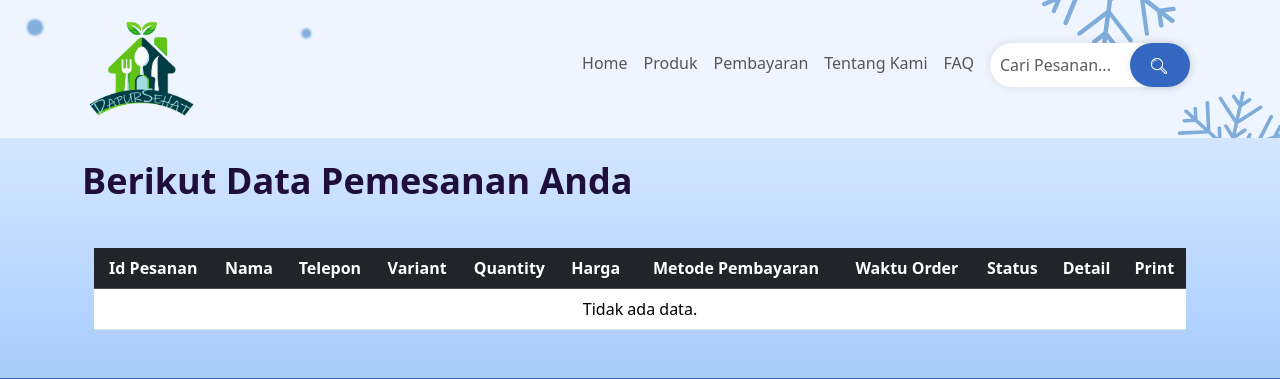
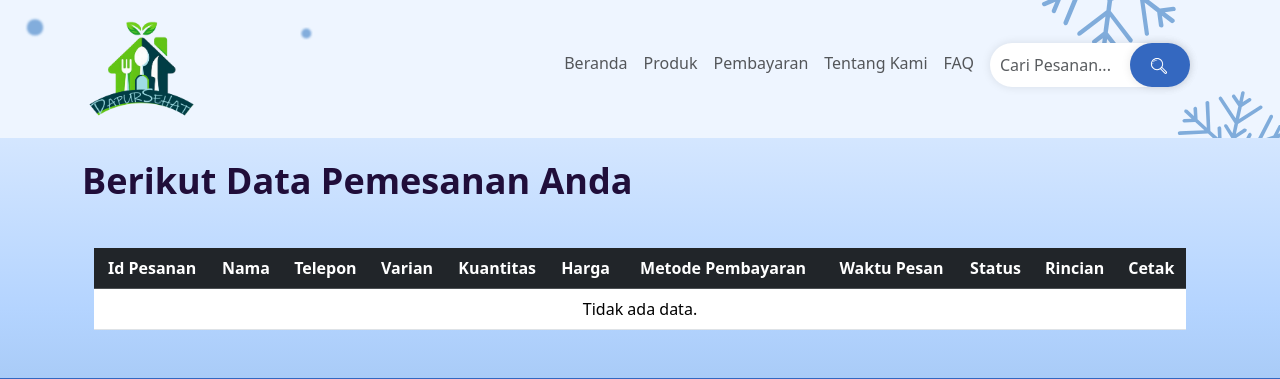
Before and after one commit to aisyahwlandr/dapur-sehat, a PHP site: page /cari-pesanan.php in a window 1280 px wide. Shown: the top 379 px of the page. Run offline with PHP 8.4, Linux system fonts and the light colour scheme; a stand-in replaces the project's code that opens the database connection.

Commit message:
change bahasa in public

```diff
--- a/public/cari-pesanan.php
+++ b/public/cari-pesanan.php
@@ -37,14 +37,14 @@
                             <th>Id Pesanan</th>
                             <th>Nama</th>
                             <th>Telepon</th>
-                            <th>Variant</th>
-                            <th>Quantity</th>
+                            <th>Varian</th>
+                            <th>Kuantitas</th>
                             <th>Harga</th>
                             <th>Metode Pembayaran</th>
-                            <th>Waktu Order</th>
+                            <th>Waktu Pesan</th>
                             <th>Status</th>
-                            <th>Detail</th>
-                            <th>Print</th>
+                            <th>Rincian</th>
+                            <th>Cetak</th>
                         </tr>
                         <?php
                         if (isset($_GET['tcari'])) {
@@ -144,10 +144,10 @@
                                                 <td class='align-middle'>" . $row["order_date"] . "</td>
                                                 <td class='align-middle' {$status_class}>" . $row["status"] . "</td>
                                                 <td class='align-middle'>
-                                                    <button class='btn btn-primary text-white' data-bs-toggle='modal' data-bs-target='#" . $detail_id . "'>Detail</button>
+                                                    <button class='btn btn-primary text-white' data-bs-toggle='modal' data-bs-target='#" . $detail_id . "'>Rincian</button>
                                                 </td>
                                                 <td class='align-middle'>
-                                                    <a class='btn text-white' href='./print-order.php?order_id=" .  $row["id"] . "' style='background-color: purple';>Print</a>
+                                                    <a class='btn text-white' href='./print-order.php?order_id=" .  $row["id"] . "' style='background-color: purple';>Cetak</a>
                                                 </td>
                                             </tr>";
 
@@ -156,7 +156,7 @@
                                                 <div class='modal-dialog'>
                                                     <div class='modal-content'>
                                                         <div class='modal-header'>
-                                                            <h5 class='modal-title' id='" . $detail_id . "Label'>Detail Order ID: " . $row["id"] . "</h5>
+                                                            <h5 class='modal-title' id='" . $detail_id . "Label'>Rincian Pesanan ID: " . $row["id"] . "</h5>
                                                             <button type='button' class='btn-close' data-bs-dismiss='modal' aria-label='Close'></button>
                                                         </div>
                                                         <div class='modal-body'>
@@ -168,16 +168,16 @@
                                                             <div><strong>Detail Produk:</strong></div>
                                                             <ul>";
                                                                                 foreach ($details as $detail) {
-                                                                                    echo "<li>Variant: " . $detail['variant'] . ", Quantity: " . $detail['quantity'] . ", Harga: " . $detail['harga'] . "</li>";
+                                                                                    echo "<li>Varian: " . $detail['variant'] . ", Kuantitas: " . $detail['quantity'] . ", Harga: " . $detail['harga'] . "</li>";
                                                                                 }
                                                                                 echo "      </ul>
                                                             <div><strong>Total Harga:</strong> " . $row["harga_orders"] . "</div>
                                                             <div><strong>Metode Pembayaran:</strong> " . $row["mtdBayar"] . "</div>
-                                                            <div><strong>Waktu Order:</strong> " . $row["order_date"] . "</div>
+                                                            <div><strong>Waktu Pesan:</strong> " . $row["order_date"] . "</div>
                                                             <div><strong>Status:</strong> " . $row["status"] . "</div>
                                                         </div>
                                                         <div class='modal-footer'>
-                                                            <button type='button' class='btn btn-secondary' data-bs-dismiss='modal'>Close</button>
+                                                            <button type='button' class='btn btn-secondary' data-bs-dismiss='modal'>Tutup</button>
                                                         </div>
                                                     </div>
                                                 </div>
--- a/public/pemesanan.php
+++ b/public/pemesanan.php
@@ -98,7 +98,7 @@
                                 <h4 id="totalHarga">Rp 0,-</h4>
                             </div>
                             <div class="mb-3 ms-auto">
-                                <button type="button" class="btn custom-button-submit" id="nextButton">NEXT</button>
+                                <button type="button" class="btn custom-button-submit" id="nextButton">LANJUT</button>
                             </div>
                         </div>
                     </div>
@@ -125,7 +125,7 @@
                     <p id="summaryTotalHarga"></p>
                 </div>
                 <div class="modal-footer">
-                    <button type="button" class="btn btn-secondary" id="cancelButton">CANCEL</button>
+                    <button type="button" class="btn btn-secondary" id="cancelButton">BATAL</button>
                     <button type="button" class="btn btn-primary" id="payButton">PESAN</button>
                 </div>
             </div>
--- a/public/print-order.php
+++ b/public/print-order.php
@@ -150,12 +150,12 @@ while ($row = mysqli_fetch_object($hasil)) {
             <td>' . $row->alamat . '</td>
         </tr>
         <tr>
-            <th>Detail Produk</th>
+            <th>Rincian Produk</th>
             <td>
                 <div class="details">
                     <ul>';
     foreach ($details as $detail) {
-        $html .= '<li>Variant: ' . $detail['variant'] . ', Quantity: ' . $detail['quantity'] . ', Harga: ' . $detail['harga'] . '</li>';
+        $html .= '<li>Varian: ' . $detail['variant'] . ', Kuantitas: ' . $detail['quantity'] . ', Harga: ' . $detail['harga'] . '</li>';
     }
     $html .= '        </ul>
                 </div>
@@ -170,7 +170,7 @@ while ($row = mysqli_fetch_object($hasil)) {
             <td>' . $row->mtdBayar . '</td>
         </tr>
         <tr>
-            <th>Waktu Order</th>
+            <th>Waktu Pesan</th>
             <td>' . $row->order_date . '</td>
         </tr>
         <tr>
--- a/public/scripts/App.js
+++ b/public/scripts/App.js
@@ -22,7 +22,7 @@ class App {
                     <div class="offcanvas-body">
                         <ul class="navbar-nav custom-navbar ms-auto"> <!-- Changed ms-auto to mx-auto -->
                             <li class="nav-item">
-                                <a class="nav-link" href="index.php">Home</a>
+                                <a class="nav-link" href="index.php">Beranda</a>
                             </li>
                             <li class="nav-item">
                                 <a class="nav-link" href="index.php#produk">Produk</a>
```
Also changed, not shown: public/index.php (+5 -5 lines), public/pembayaran.php (+4 -4 lines).
